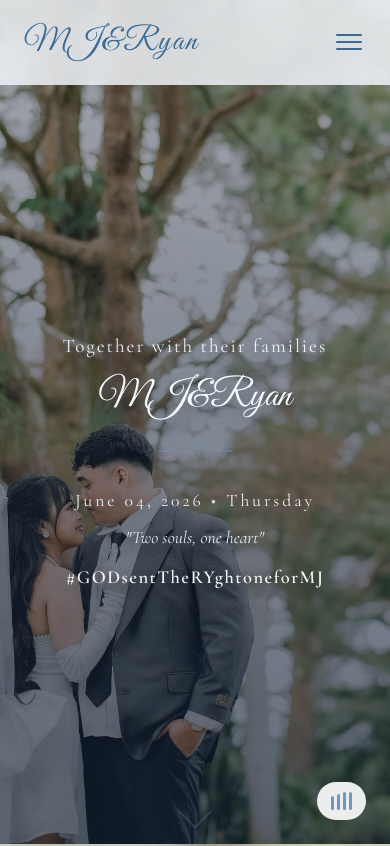
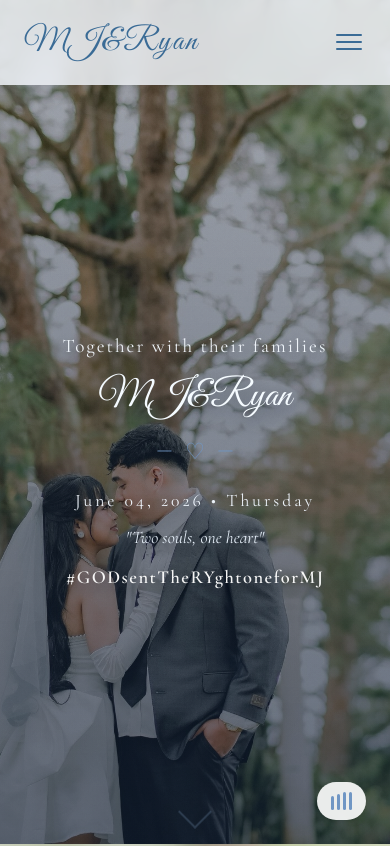
Before and after one commit to H1karuuu/RSVP-Wedding-Website, a Vue app in the folder frontend/: page /home in a window 390 px wide. Shown: the top 846 px of the page. Built offline with nearby package versions, Linux system fonts and the light colour scheme; no server answers.

Commit message:
feat: update story side photos and adjust hero section background position for improved layout

```diff
--- a/frontend/src/views/MainPage.vue
+++ b/frontend/src/views/MainPage.vue
@@ -479,7 +479,6 @@ const storyTimeline = ref([
 const storySidePhotosLeft = ref([
   { src: '/photos/prenup-11.jpeg', alt: 'Story collage left photo 11', className: 'story-photo-wide' },
   { src: '/photos/prenup-12.jpeg', alt: 'Story collage left photo 12', className: 'story-photo-tall' },
-  { src: '/photos/prenup-13.jpeg', alt: 'Story collage left photo 13', className: 'story-photo-square' },
   { src: '/photos/prenup-14.jpeg', alt: 'Story collage left photo 14', className: 'story-photo-wide' },
   { src: '/photos/prenup-15.jpeg', alt: 'Story collage left photo 15', className: 'story-photo-tall' },
   { src: '/photos/prenup-16.jpeg', alt: 'Story collage left photo 16', className: 'story-photo-square' }
@@ -490,8 +489,8 @@ const storySidePhotosRight = ref([
   { src: '/photos/prenup-18.jpeg', alt: 'Story collage right photo 18', className: 'story-photo-wide' },
   { src: '/photos/prenup-19.jpeg', alt: 'Story collage right photo 19', className: 'story-photo-wide' },
   { src: '/photos/prenup-20.jpeg', alt: 'Story collage right photo 20', className: 'story-photo-wide' },
-  { src: '/photos/prenup-21.jpeg', alt: 'Story collage right photo 21', className: 'story-photo-square' },
-  { src: '/photos/prenup-22.jpeg', alt: 'Story collage right photo 22', className: 'story-photo-tall' }
+  { src: '/photos/prenup-21.jpeg', alt: 'Story collage right photo 21', className: 'story-photo-wide' },
+  { src: '/photos/prenup-22.jpeg', alt: 'Story collage right photo 22', className: 'story-photo-wide' }
 ])
 
 // ===== GALLERY =====
@@ -1981,7 +1980,7 @@ onUnmounted(() => {
 @media (max-width: 768px) {
   .hero-section {
     background-size: cover;
-    background-position: 38% 46%;
+    background-position: 34% 50%;
     background-repeat: no-repeat;
   }
 
```
